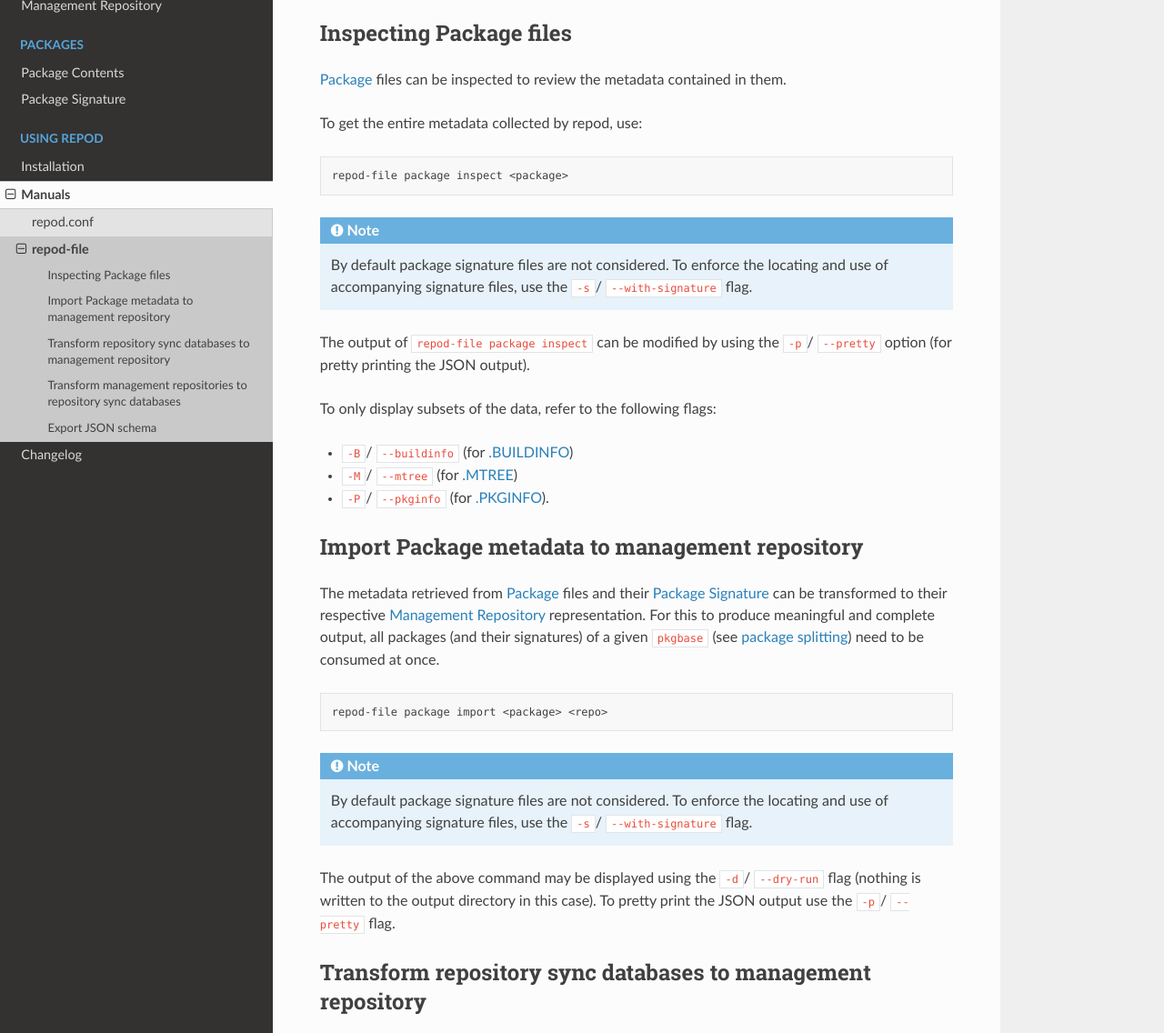
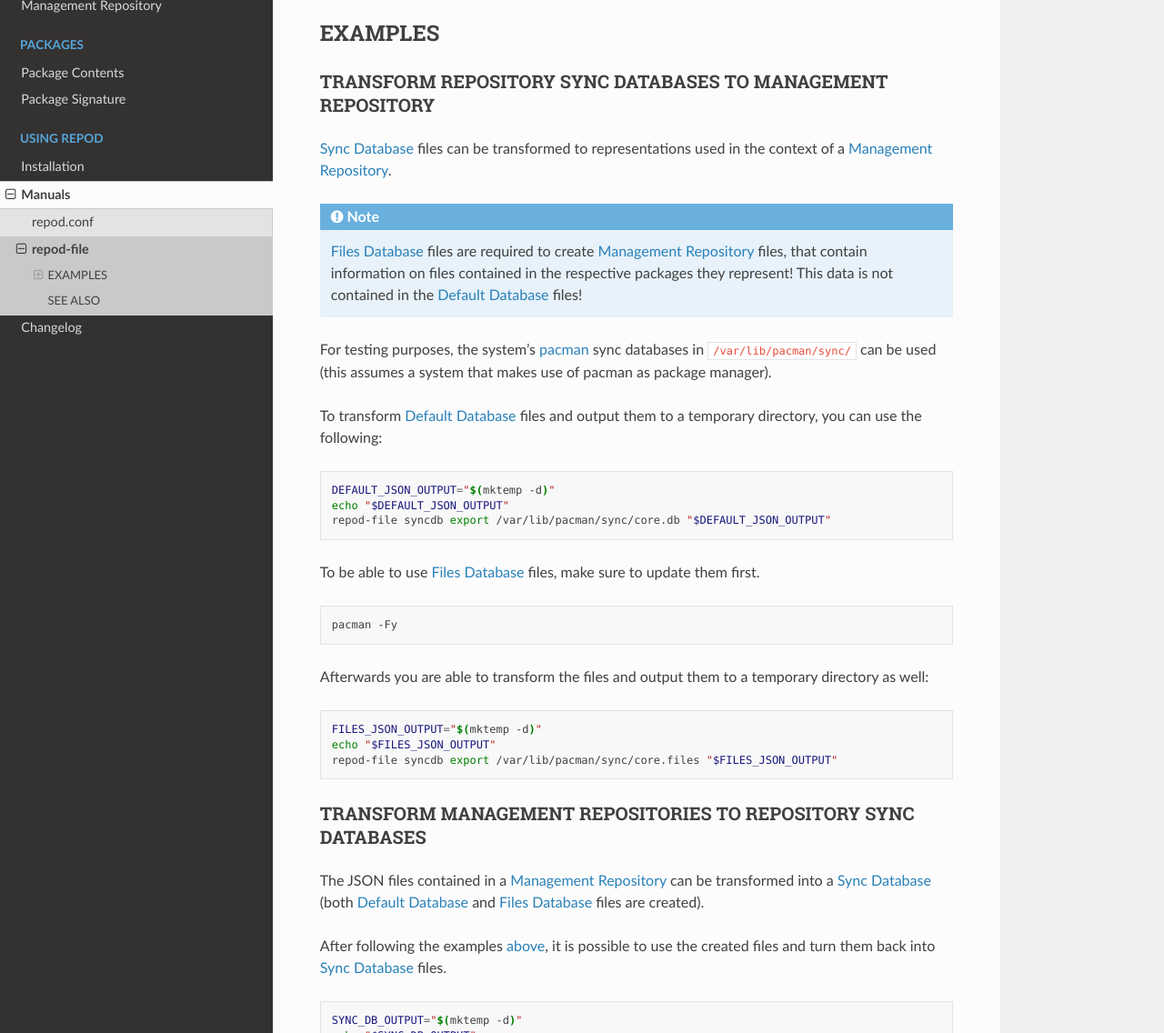
Before and after one commit to archlinux/repod, a Sphinx documentation site: the page built from docs/repod/man/repod_file.rst, in a window 1280 px wide and 1400 px high, cut to the strip 264-1400 px from the top of the window. Shown: the whole strip at 91% size. Built offline with Sphinx 7.4.7 and the Read the Docs theme 2.0.0, drawn with Linux system fonts in a browser that asks for light colours; some of the changed text lies outside the part shown.

Commit message:
Further consolidate repod-file(1)
Also use :manpage: role.

```diff
--- a/docs/conf.py
+++ b/docs/conf.py
@@ -43,6 +43,7 @@ templates_path = ["_templates"]
 # This pattern also affects html_static_path and html_extra_path.
 exclude_patterns = ["_build", "Thumbs.db", ".DS_Store"]
 
+manpages_url = "https://man.archlinux.org/man/{page}.{section}"
 
 # -- Options for HTML output -------------------------------------------------
 
@@ -56,6 +57,8 @@ html_theme = "sphinx_rtd_theme"
 # so a file named "default.css" will overwrite the builtin "default.css".
 html_static_path = ["_static"]
 
+# -- Options for manual page output ------------------------------------------
+
 man_pages = [
     ("repod/man/repod_file", "repod-file", "", ["David Runge"], 1),
     ("repod/man/repod_conf", "repod.conf", "", ["David Runge"], 5),
--- a/docs/repod/man/repod_conf.rst
+++ b/docs/repod/man/repod_conf.rst
@@ -333,4 +333,4 @@ Example 5. One repository with pacman-key based signature verification
 SEE ALSO
 --------
 
-``repod-file(1)``, ``pacman(8)``, ``pacman-key(8)``
+:manpage:`repod-file(1)`, :manpage:`pacman(8)`, :manpage:`pacman-key(8)`
--- a/docs/repod/man/repod_file.rst
+++ b/docs/repod/man/repod_file.rst
@@ -7,63 +9,13 @@ repod-file
    :func: sphinx_repod_file
    :prog: repod-file
 
-.. _inspect_package_files:
-
-Inspecting Package files
-------------------------
-
-:ref:`package` files can be inspected to review the metadata contained in them.
-
-To get the entire metadata collected by repod, use:
-
-.. code:: sh
-
-  repod-file package inspect <package>
-
-.. note::
-
-  By default package signature files are not considered. To enforce the
-  locating and use of accompanying signature files, use the ``-s``/
-  ``--with-signature`` flag.
-
-The output of ``repod-file package inspect`` can be modified by using the
-``-p``/ ``--pretty`` option (for pretty printing the JSON output).
-
-To only display subsets of the data, refer to the following flags:
-
-* ``-B``/ ``--buildinfo`` (for :ref:`buildinfo`)
-* ``-M``/ ``--mtree`` (for :ref:`mtree`)
-* ``-P``/ ``--pkginfo`` (for :ref:`pkginfo`).
-
-.. _package_to_management_repo:
-
-Import Package metadata to management repository
-------------------------------------------------
-
-The metadata retrieved from :ref:`package` files and their :ref:`package
-signature` can be transformed to their respective :ref:`management repository`
-representation. For this to produce meaningful and complete output, all
-packages (and their signatures) of a given ``pkgbase`` (see |package
-splitting|) need to be consumed at once.
-
-.. code:: sh
-
-  repod-file package import <package> <repo>
-
-.. note::
-
-  By default package signature files are not considered. To enforce the
-  locating and use of accompanying signature files, use the ``-s``/
-  ``--with-signature`` flag.
-
-The output of the above command may be displayed using the ``-d``/
-``--dry-run`` flag (nothing is written to the output directory in this case).
-To pretty print the JSON output use the ``-p``/ ``--pretty`` flag.
+EXAMPLES
+--------
 
 .. _syncdb_to_management_repo:
 
-Transform repository sync databases to management repository
-------------------------------------------------------------
+TRANSFORM REPOSITORY SYNC DATABASES TO MANAGEMENT REPOSITORY
+^^^^^^^^^^^^^^^^^^^^^^^^^^^^^^^^^^^^^^^^^^^^^^^^^^^^^^^^^^^^
 
 :ref:`sync database` files can be transformed to representations used in the
 context of a :ref:`management repository`.
@@ -106,15 +58,16 @@ directory as well:
 
 .. _management_repo_to_syncdb:
 
-Transform management repositories to repository sync databases
---------------------------------------------------------------
+TRANSFORM MANAGEMENT REPOSITORIES TO REPOSITORY SYNC DATABASES
+^^^^^^^^^^^^^^^^^^^^^^^^^^^^^^^^^^^^^^^^^^^^^^^^^^^^^^^^^^^^^^
 
 The JSON files contained in a :ref:`management repository` can be transformed
 into a :ref:`sync database` (both :ref:`default sync database` and :ref:`files
 sync database` files are created).
 
-After following the examples in :ref:`syncdb_to_management_repo` it is possible
-to use the created files and turn them back into :ref:`sync database` files.
+After following the examples :ref:`above <syncdb_to_management_repo>`, it is
+possible to use the created files and turn them back into :ref:`sync database`
+files.
 
 .. code:: sh
 
@@ -124,19 +77,6 @@ to use the created files and turn them back into :ref:`sync database` files.
 
 The above creates ``"$SYNC_DB_OUTPUT/core.db"`` as well as
 ``"$SYNC_DB_OUTPUT/core.files"``.
-
-.. _json_schema_export:
-
-Export JSON schema
-------------------
-
-To export the |JSON schema|, which represents the validation logic of repod, use:
-
-.. code:: sh
-
-  REPOD_SCHEMA="$(mktemp -d)"
-  echo "$REPOD_SCHEMA"
-  repod-file schema export "$REPOD_SCHEMA"
 
 .. |pacman| raw:: html
 
@@ -149,3 +89,8 @@ To export the |JSON schema|, which represents the validation logic of repod, use
 .. |package splitting| raw:: html
 
   <a target="blank" href="https://man.archlinux.org/man/PKGBUILD.5#PACKAGE_SPLITTING">package splitting</a>
+
+SEE ALSO
+--------
+
+:manpage:`repod.conf(5)`, :manpage:`BUILDINFO(5)`, :manpage:`mtree(5)`, :manpage:`pacman(8)`
```
Also changed, not shown: other parts of docs/repod/man/repod_file.rst (+2 -0 lines).
